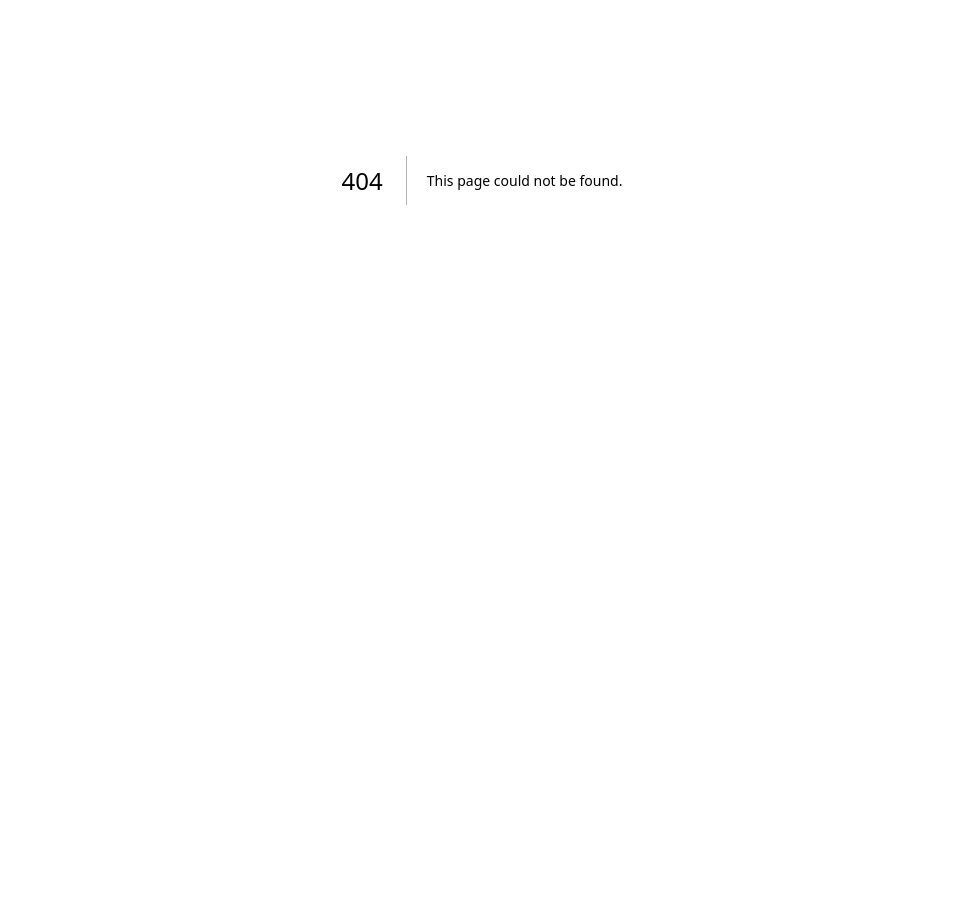
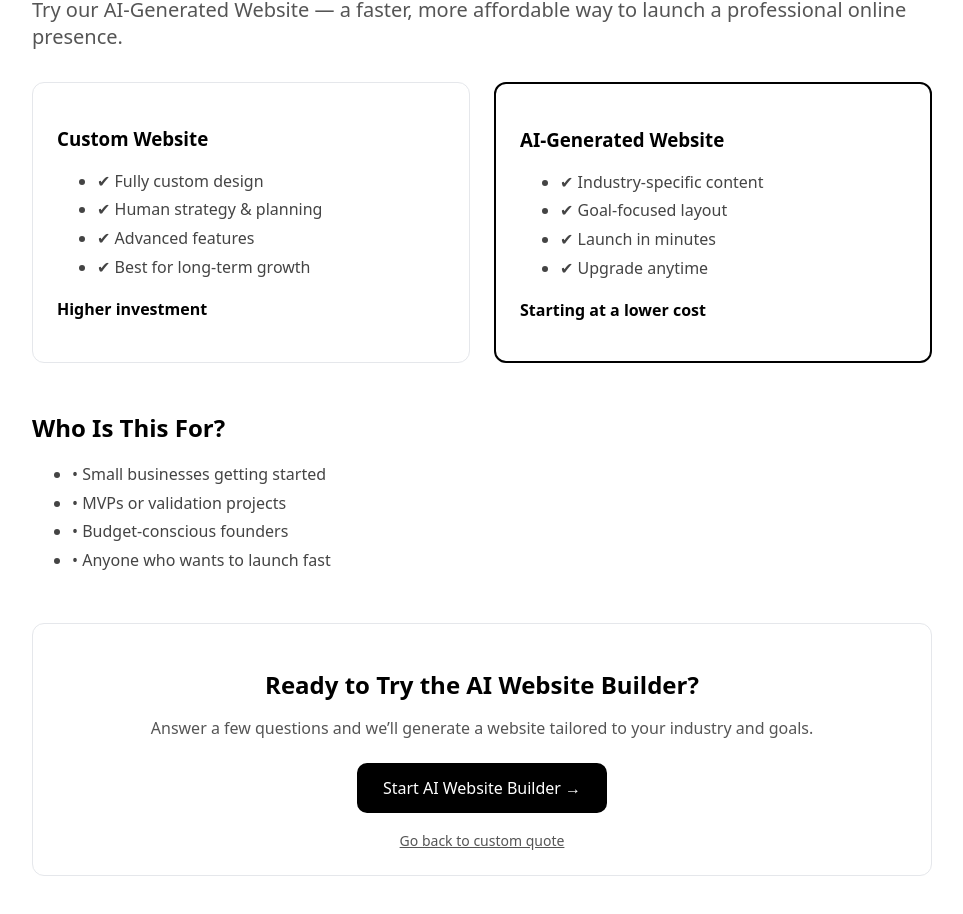
Before and after one commit to kkoly10/website-builder, a Next.js app: page /ai in a window 1280 px wide. Before the commit this address had no page. Shown: the part 220-1134 px from the top of the page, without its empty margins (158-1121 px from the left). Before the commit the page ends 800 px from the top, so only its background shows below. Built offline with nearby package versions, Linux system fonts and the light colour scheme.

Commit message:
Create page.tsx

```diff
--- /dev/null
+++ b/app/ai/page.tsx
@@ -0,0 +1,120 @@
+export default function AIExplainerPage() {
+  return (
+    <main style={{ maxWidth: 900, margin: "90px auto", padding: 24 }}>
+      <h1 style={{ fontSize: 40, marginBottom: 16 }}>
+        Not Ready for a Custom Website?
+      </h1>
+
+      <p style={{ fontSize: 20, color: "#555", marginBottom: 32 }}>
+        Try our AI-Generated Website — a faster, more affordable way to launch
+        a professional online presence.
+      </p>
+
+      {/* COMPARISON BLOCK */}
+      <div
+        style={{
+          display: "grid",
+          gridTemplateColumns: "1fr 1fr",
+          gap: 24,
+          marginBottom: 48,
+        }}
+      >
+        {/* CUSTOM */}
+        <div
+          style={{
+            border: "1px solid #e5e7eb",
+            borderRadius: 12,
+            padding: 24,
+          }}
+        >
+          <h3 style={{ marginBottom: 12 }}>Custom Website</h3>
+
+          <ul style={{ lineHeight: 1.8, color: "#444" }}>
+            <li>✔ Fully custom design</li>
+            <li>✔ Human strategy & planning</li>
+            <li>✔ Advanced features</li>
+            <li>✔ Best for long-term growth</li>
+          </ul>
+
+          <p style={{ marginTop: 12, fontWeight: 600 }}>
+            Higher investment
+          </p>
+        </div>
+
+        {/* AI */}
+        <div
+          style={{
+            border: "2px solid #000",
+            borderRadius: 12,
+            padding: 24,
+          }}
+        >
+          <h3 style={{ marginBottom: 12 }}>AI-Generated Website</h3>
+
+          <ul style={{ lineHeight: 1.8, color: "#444" }}>
+            <li>✔ Industry-specific content</li>
+            <li>✔ Goal-focused layout</li>
+            <li>✔ Launch in minutes</li>
+            <li>✔ Upgrade anytime</li>
+          </ul>
+
+          <p style={{ marginTop: 12, fontWeight: 600 }}>
+            Starting at a lower cost
+          </p>
+        </div>
+      </div>
+
+      {/* WHY IT WORKS */}
+      <div style={{ marginBottom: 48 }}>
+        <h2 style={{ marginBottom: 12 }}>Who Is This For?</h2>
+
+        <ul style={{ lineHeight: 1.8, color: "#444" }}>
+          <li>• Small businesses getting started</li>
+          <li>• MVPs or validation projects</li>
+          <li>• Budget-conscious founders</li>
+          <li>• Anyone who wants to launch fast</li>
+        </ul>
+      </div>
+
+      {/* CTA */}
+      <div
+        style={{
+          border: "1px solid #e5e7eb",
+          borderRadius: 12,
+          padding: 24,
+          textAlign: "center",
+        }}
+      >
+        <h2 style={{ marginBottom: 12 }}>
+          Ready to Try the AI Website Builder?
+        </h2>
+
+        <p style={{ color: "#555", marginBottom: 24 }}>
+          Answer a few questions and we’ll generate a website tailored to your
+          industry and goals.
+        </p>
+
+        <a
+          href="/ai/builder"
+          style={{
+            display: "inline-block",
+            padding: "14px 26px",
+            background: "#000",
+            color: "#fff",
+            borderRadius: 10,
+            textDecoration: "none",
+            fontSize: 16,
+          }}
+        >
+          Start AI Website Builder →
+        </a>
+
+        <div style={{ marginTop: 16 }}>
+          <a href="/build" style={{ color: "#555", fontSize: 14 }}>
+            Go back to custom quote
+          </a>
+        </div>
+      </div>
+    </main>
+  );
+}
```
